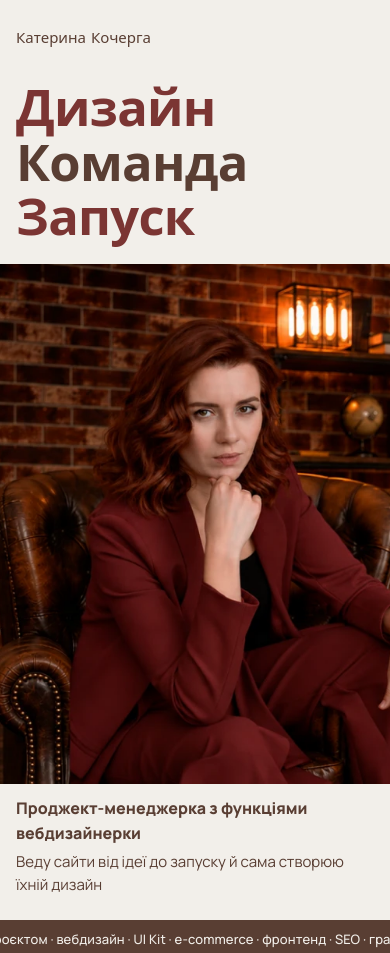
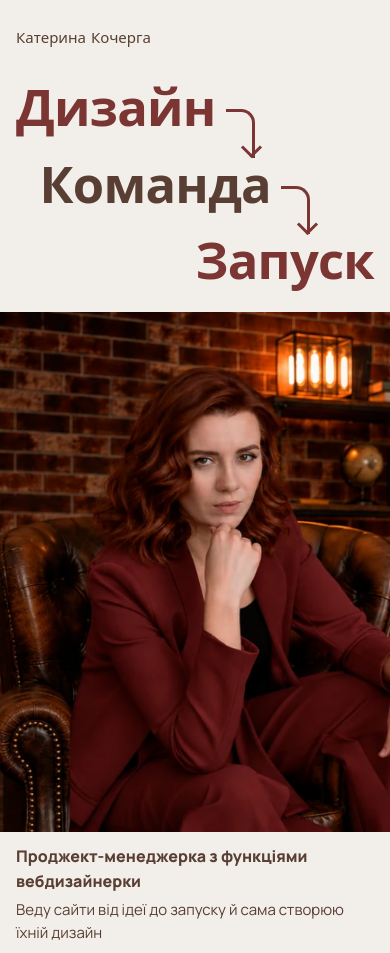
Before and after one commit to kateryna-kocherha/kateryna-kocherha, a website built with Vite: page index.html in a window 390 px wide. Shown: the top 953 px of the page. Built offline with nearby package versions, Linux system fonts and the light colour scheme; a web font is replaced by a local one.

Commit message:
Mobile: staircase title with arrows pointing to the next word
Co-Authored-By: Claude Sonnet 5.5 <noreply@anthropic.com>

```diff
--- a/src/style.css
+++ b/src/style.css
@@ -65,9 +65,15 @@ a:focus-visible{outline:2px solid var(--accent);outline-offset:3px}
   .hero{height:auto;padding-top:76px;display:flex;flex-direction:column;background:var(--bg)}
   .hero::after{display:none}
   .hero__photo{position:static;order:2;transform:none;width:100%;height:auto;aspect-ratio:3/4;object-position:38% 50%}
-  .hero__title{position:static;order:1;display:flex;flex-direction:column;align-items:flex-start;gap:4px;padding:8px 16px 20px;color:var(--brown);text-shadow:none}
+  .hero__title{position:static;order:1;display:flex;flex-direction:column;align-items:flex-start;gap:26px;padding:8px 16px 24px;color:var(--brown);text-shadow:none}
   .w,.w--c{font-size:clamp(40px,13vw,64px)}.arr{display:none}
+  /* Arrows: start at the end of Дизайн / Команда, bend right, drop down to the next word */
+  .w--l,.w--c{position:relative}
+  .w--l::after,.w--c::after{content:"";position:absolute;left:calc(100% + 10px);top:50%;width:26px;height:calc(50% + 20px);border-top:3px solid var(--accent);border-right:3px solid var(--accent);border-top-right-radius:14px}
+  .w--l::before,.w--c::before{content:"";position:absolute;left:calc(100% + 28.5px);top:calc(100% + 5.5px);width:12px;height:12px;border-right:3px solid var(--accent);border-bottom:3px solid var(--accent);transform:rotate(45deg)}
   .w--l,.w--r{color:var(--accent)}
+  .w--c{margin-left:clamp(12px,6vw,40px)}
+  .w--r{align-self:flex-end}
   .note,.role{position:static;transform:none;width:auto;max-width:none;text-align:left;color:var(--brown);text-shadow:none;padding:12px 16px 0}
   .role__lead{display:block;margin-top:6px;font-size:15px;font-weight:400;color:var(--brown)}
 .role b{font-size:16px}
```
